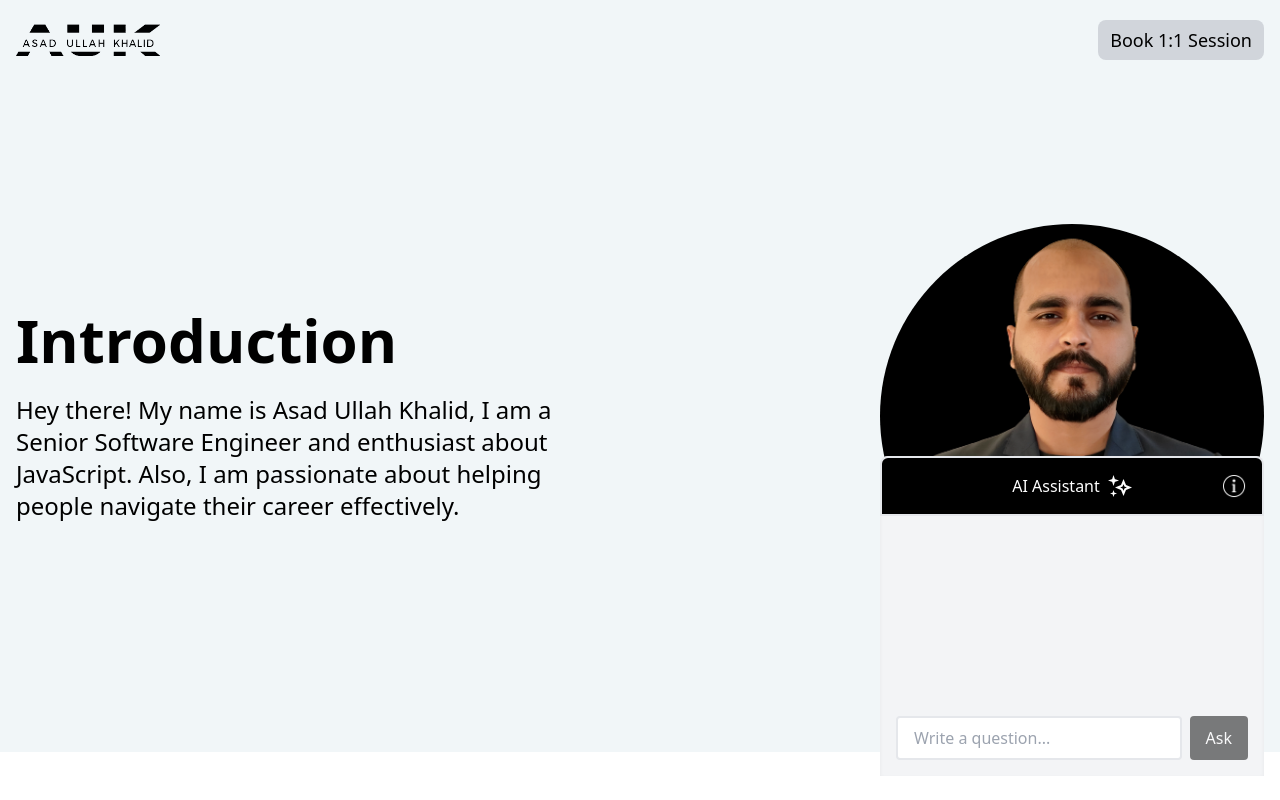
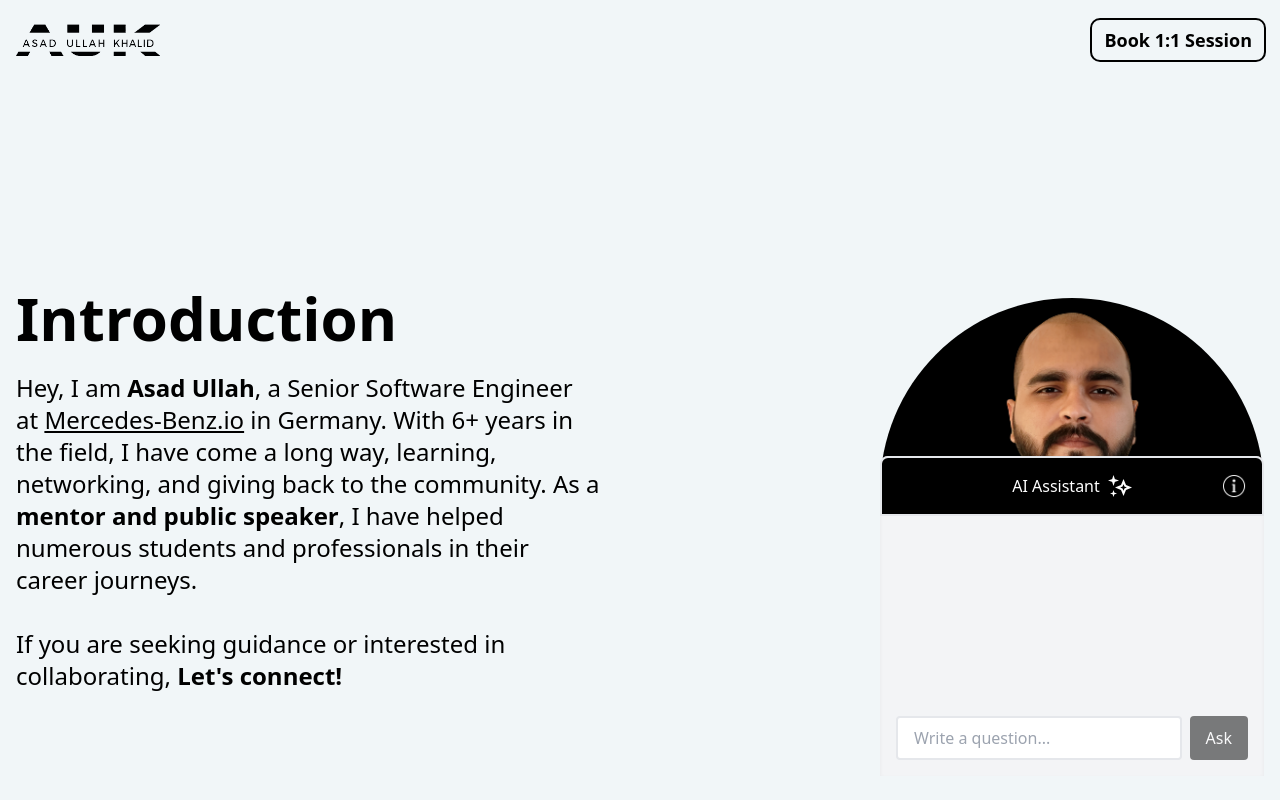
Before and after one commit to asadkhalid305/portfolio, a Next.js app: page /about in a window 1280 px wide. Shown: the top 800 px of the page. Built offline with nearby package versions, Linux system fonts and the light colour scheme.

Commit message:
enhance: header link and update intro description

```diff
--- a/src/app/about/components/sections/intro.tsx
+++ b/src/app/about/components/sections/intro.tsx
@@ -1,20 +1,40 @@
 import Image from "next/image";
-import { intro } from "@/app/utils/constants";
-import DisplayInfo from "../general/display-info";
+import { intro, socials } from "@/app/utils/constants";
 
-const { heading, description } = intro;
+const { heading } = intro;
+const {
+  mercedesbenzio: { href },
+} = socials;
 
 export default function Intro() {
   return (
     <div className="flex flex-col py-20 lg:flex-row lg:py-36 lg:items-center">
       <div className="flex-1">
-        <DisplayInfo
-          description={description}
-          heading={heading}
-          paddingRight
-          paddingTop
-          paddingBottom
-        />
+        <div className="lg:pr-10 pb-16 pt-16">
+          <h1 className="text-center text-5xl font-extrabold pb-6 lg:text-6xl lg:text-left">
+            {heading}
+          </h1>
+          <p className="text-xl whitespace-pre-wrap leading-relaxed lg:text-2xl">
+            Hey, I am <span className="font-bold">Asad Ullah</span>, a Senior
+            Software Engineer at{" "}
+            <a
+              className="underline focus:decoration-none"
+              href={href}
+              target="_blank"
+              rel="noopener noreferrer"
+            >
+              Mercedes-Benz.io
+            </a>{" "}
+            in Germany. With 6+ years in the field, I have come a long way,
+            learning, networking, and giving back to the community. As a{" "}
+            <span className="font-bold">mentor and public speaker</span>, I have
+            helped numerous students and professionals in their career journeys.
+            <br />
+            <br />
+            If you are seeking guidance or interested in collaborating,{" "}
+            <span className="font-bold">Let&apos;s connect!</span>
+          </p>
+        </div>
       </div>
       <div className="flex-1 flex justify-center lg:justify-end">
         <div className="relative h-96 w-96">
--- a/src/app/components/header-links.tsx
+++ b/src/app/components/header-links.tsx
@@ -1,4 +1,4 @@
-import Link from "next/link";
+import clsx from "clsx";
 import { HeaderLinksProps } from "../utils/types";
 import { socials } from "../utils/constants";
 
@@ -22,7 +22,9 @@ export default function HeaderLinks({ links }: HeaderLinksProps) {
       <a href={href} target="_blank" rel="noopener noreferrer">
         <button
           type="button"
-          className="p-1.5 px-3 rounded-lg bg-gray-300 transition-all duration-300 ease-in-out hover:bg-gradient-to-r hover:from-gray-300 hover:to-gray-400"
+          className={clsx(
+            "p-1.5 px-3 font-bold outline outline-2 rounded-lg transition-all duration-300 ease-in-out hover:bg-gray-300"
+          )}
         >
           Book 1:1 Session
         </button>
--- a/src/app/utils/constants.ts
+++ b/src/app/utils/constants.ts
@@ -42,8 +42,9 @@ export const header: Header = {
 // Intro
 export const intro: Intro = {
   heading: "Introduction",
-  description:
-    "Hey there! My name is Asad Ullah Khalid, I am a Senior Software Engineer and enthusiast about JavaScript. Also, I am passionate about helping people navigate their career effectively.",
+  description: `Hey, I am Asad Ullah, a Senior Software Engineer at Mercedes-Benz.io in Germany. With 6+ years in the field, I have come a long way, learning, networking, and giving back to the community. As a mentor and public speaker, I have helped numerous students and professionals in their career journeys.
+
+If you are seeking guidance or interested in collaborating, Let's connect!`,
 };
 
 // Journey
@@ -327,4 +328,9 @@ export const socials = {
     href: "https://topmate.io/asadullahkhalid",
     icon: "",
   },
+  mercedesbenzio: {
+    name: "Mrcedes-Benz.io",
+    href: "https://www.mercedes-benz.io/",
+    icon: "",
+  },
 };
```
